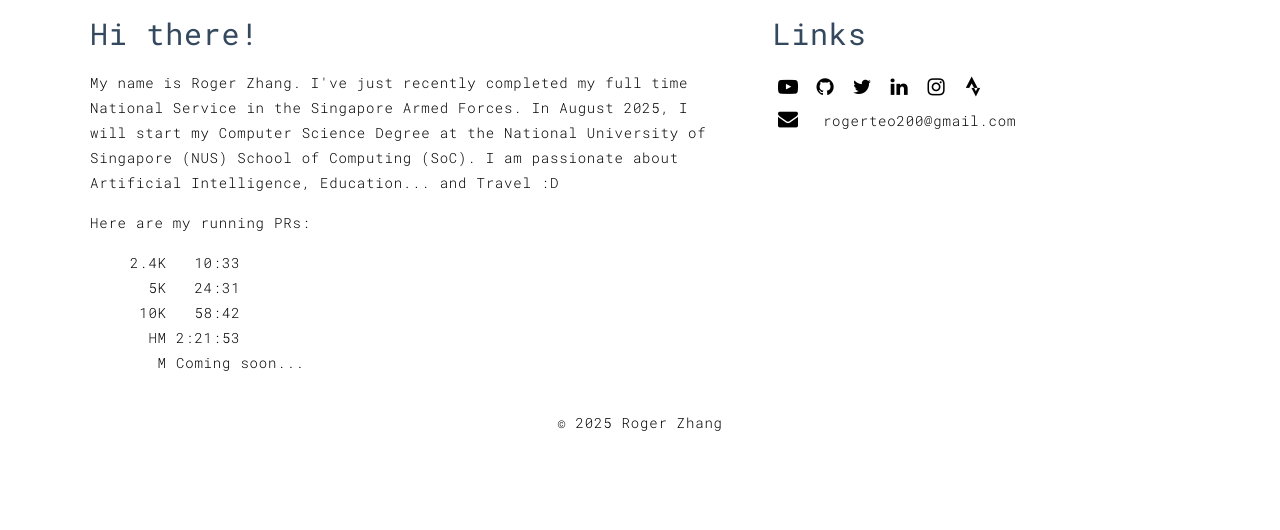
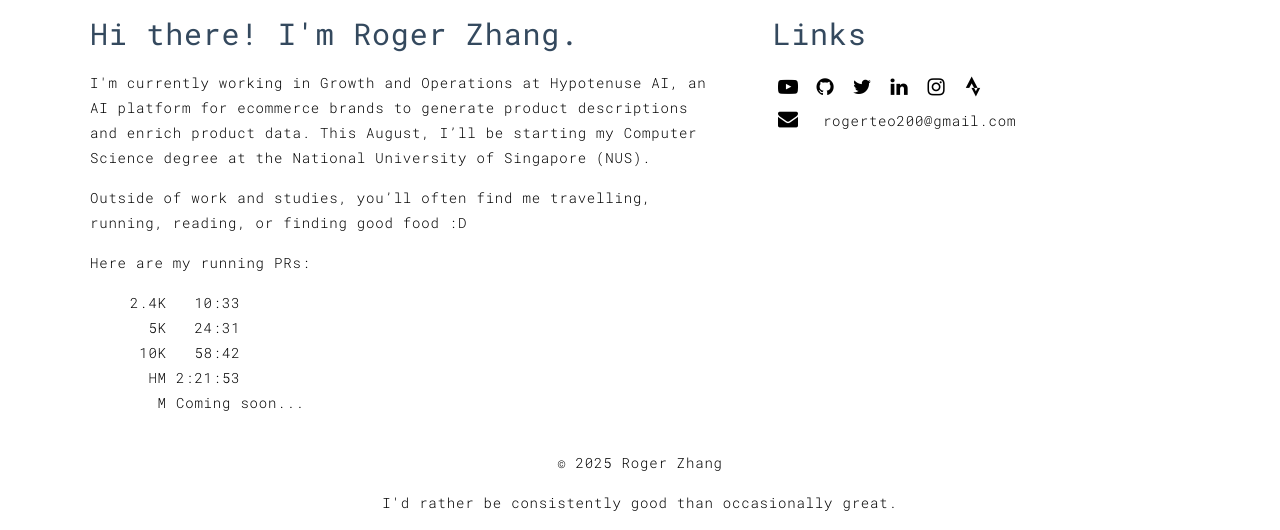
Before and after one commit to RogerZhang888/rogerzhang888.github.io, a plain HTML site: page index.html in a window 1280 px wide. Shown: the part 802-1332 px from the top of the page. Before the commit the page ends 1252 px from the top, so only its background shows below. Drawn offline with Linux system fonts and the light colour scheme.

Commit message:
more updates

```diff
--- a/index.html
+++ b/index.html
@@ -55,8 +55,8 @@
                 <span id="typed-strings">
                   <span>Roger Zhang</span>
                   <span>a developer</span>
-                  <span>a runner </span>
-				  <span>an animal lover </span>
+                  <span>passionate about AI</span>
+				  				<span>an animal lover </span>
                   <span>an NBA Twitter, 鱼片幼面, Richard Clayderman enjoyer</span>
                 </span>
                 <span id="typed"></span>
@@ -83,10 +83,14 @@
 		<div class="col-xs-12 col-md-7">
 
 			<div class="template-example">
-				<h2 class="template-title-example">Hi there!</h2>
+				<h2 class="template-title-example">Hi there! I'm Roger Zhang.</h2>
 				<p>
-					My name is Roger Zhang. I've just recently completed my full time National Service in the Singapore Armed Forces. In August 2025, I will start my Computer Science Degree at the National University of Singapore (NUS) School of Computing (SoC).
-					I am passionate about Artificial Intelligence, Education... and Travel :D
+					I'm currently working in Growth and Operations at Hypotenuse AI, an AI platform for ecommerce brands to
+					generate product descriptions and enrich product data. This August, I’ll be starting my Computer Science
+					degree at the National University of Singapore (NUS).
+				</p>
+				<p>
+					Outside of work and studies, you’ll often find me travelling, running, reading, or finding good food :D
 				</p>
 				<p>
 					Here are my running PRs:
@@ -159,6 +163,9 @@
 		<div class="col-xs-12">
 		  <p>© 2025 Roger Zhang
 		</div>
+		<div class="col-xs-12">
+		  <p>I'd rather be consistently good than occasionally great.
+		</div>
 	  </div>
 	</div>
   </footer>
```
